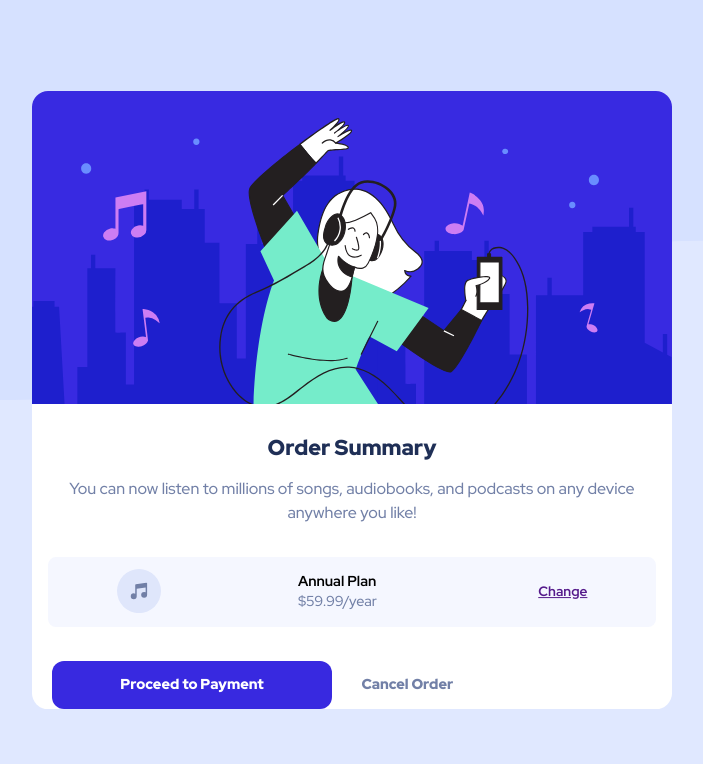
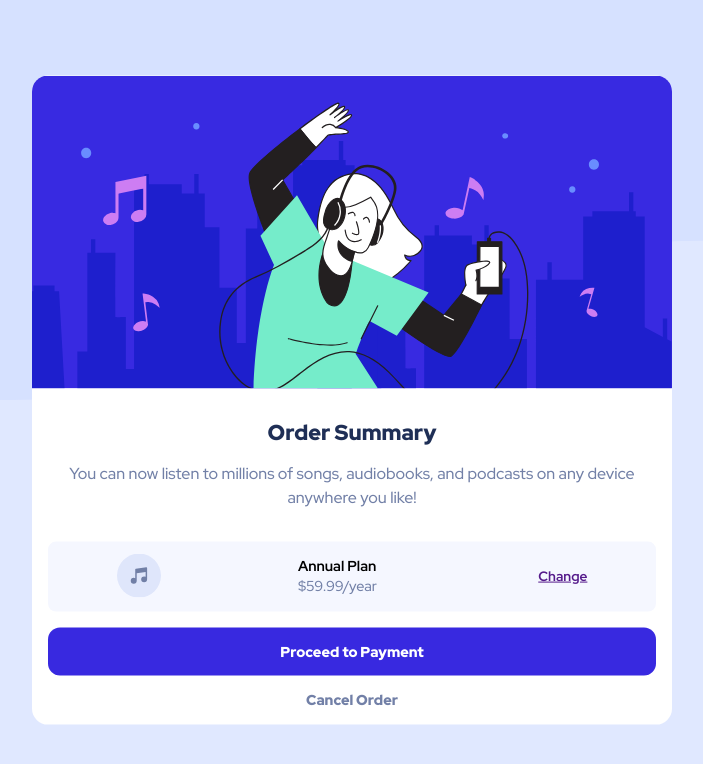
Before and after one commit to RJN-bot/Order-Summary-Challenge, a plain HTML site: page index.html in a window 1280 px wide. Shown: the whole page, without its empty margins (288-991 px from the left). Drawn offline with Linux system fonts and the light colour scheme.

Commit message:
fixed issue with larger screens

```diff
--- a/index.html
+++ b/index.html
@@ -33,8 +33,10 @@
         </article>
         <a href="">Change</a>
       </div>
-      <button id="payment">Proceed to Payment</button>
-      <button id="cancel">Cancel Order</button>
+      <div class="buttons">
+        <button id="payment">Proceed to Payment</button>
+        <a id="cancel">Cancel Order</a>
+      </div>
     </main>
   </div>
 
--- a/style.css
+++ b/style.css
@@ -103,27 +103,35 @@ p {
   font-weight: 600;
 }
 
+.buttons {
+  display: flex;
+  flex-direction: column;  margin: 0 1rem;
+}
+
 #payment {
   background-color: var(--Brightblue);
-  margin: 0.7rem 1.25rem 0 1.25rem;
-  width: 17.5rem;
+
+  width: auto;
   height: 3rem;
   color: white;
   font-weight: 900;
   border-radius: 0.75rem;
   border: none;
   font-size: 0.9rem;
+  flex-grow: 1;
 }
 
 #cancel {
   color: var(--Desaturatedblue);
   font-size: 0.9rem;
   text-align: center;
-  padding-bottom: 1rem;
-  margin-top: 2rem;
+  padding: 1rem 0;
   font-weight: 900;
   background: none;
   border: none;
+  display: flex;
+  align-items: center;
+  justify-content: center;
 }
 
 @media (min-width: 768px) {
```
